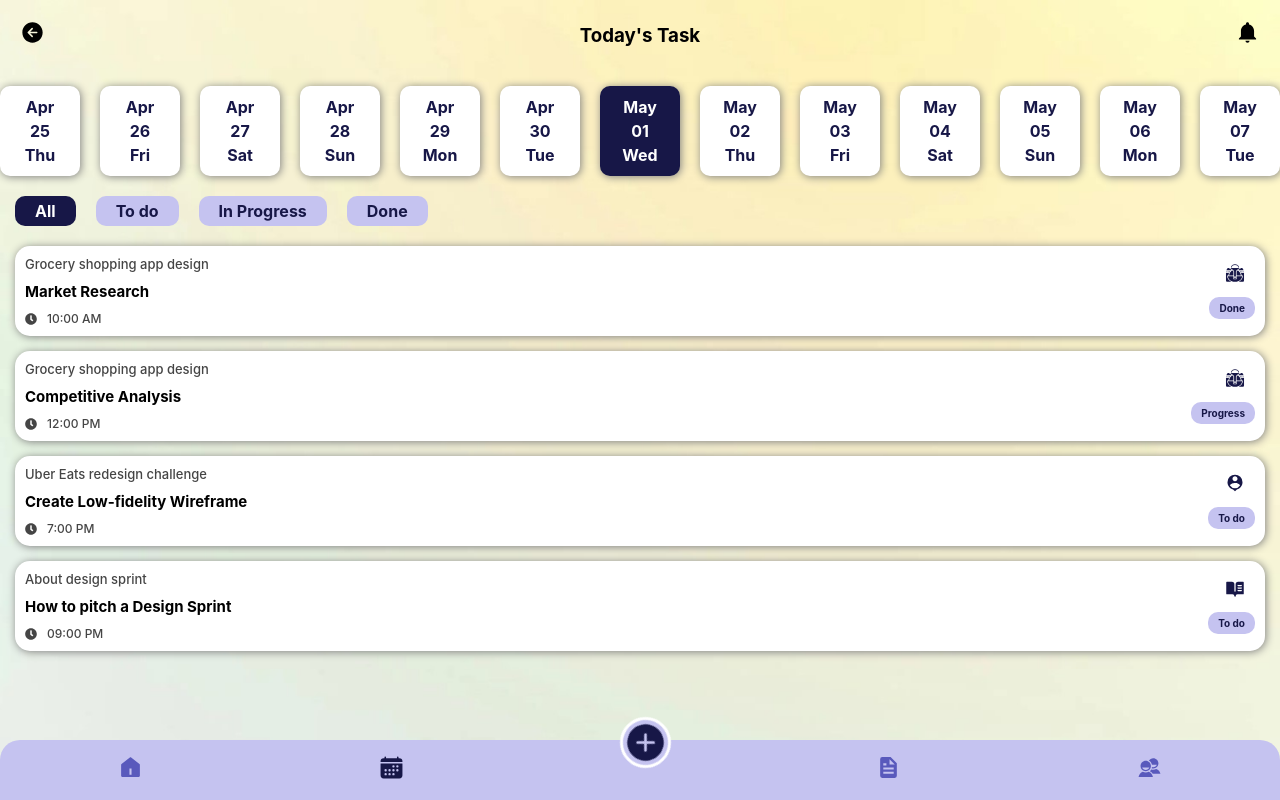
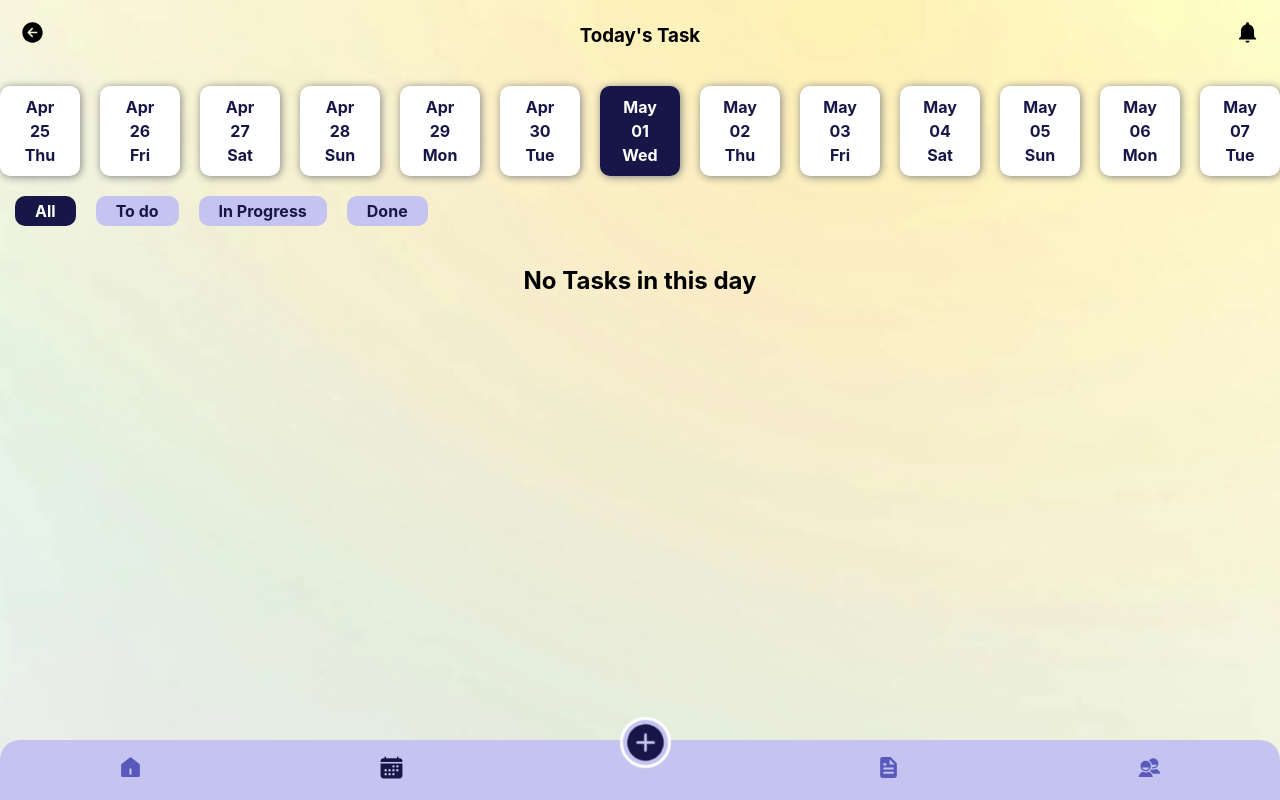
Before and after one commit to moulishankar6666/claw-frontend, a React (Create React App) app: page /schedule in a window 1280 px wide. Built offline with nearby package versions, Linux system fonts and the light colour scheme; a web font is replaced by a local one.

Commit message:
displsy projects day wise

```diff
--- a/src/components/AddNewTask/index.jsx
+++ b/src/components/AddNewTask/index.jsx
@@ -66,7 +66,7 @@ const AddNewTask = () => {
         }`,
         group: projectDetails.group,
         status: "To do",
-        date: projectDetails.startDate,
+        date: `${new Date(projectDetails.startDate)}`,
       });
       await setProjectDetails({ ...projectDetails, error: false });
       navigate("/schedule");
--- a/src/components/AppIntro/index.jsx
+++ b/src/components/AppIntro/index.jsx
@@ -10,7 +10,6 @@ const EntryPage = () => {
   const name = JSON.parse(localStorage.getItem("userDetails"));
 
   const clickStartBtn = () => {
-    console.log(name);
     if (name) {
       return navigate("/home");
     } else {
--- a/src/components/Schedule/StyledComponent.js
+++ b/src/components/Schedule/StyledComponent.js
@@ -156,4 +156,9 @@ export const TasksListContainer = styled.ul`
     color: #171747;
     margin-right: 10px;
   }
+
+  .no-task-msg {
+    text-align: center;
+    padding: 20px 0px;
+  }
 `;
--- a/src/components/Schedule/index.jsx
+++ b/src/components/Schedule/index.jsx
@@ -141,10 +141,17 @@ const ScheduleSection = () => {
     );
   };
 
+  const notasks = () => {
+    return <h1 className="no-task-msg">No Tasks in this day </h1>;
+  };
+
   const filterListItems =
     activeTab === "All"
       ? taskList
       : taskList.filter((each) => each.status === activeTab);
+  const dateWiseFilter = filterListItems.filter(
+    (each) => each.date.split(" ")[2] === activeDate
+  );
 
   return (
     <ScheduleSectionContainer>
@@ -185,7 +192,9 @@ const ScheduleSection = () => {
         </li>
       </FilterTasks>
       <TasksListContainer>
-        {filterListItems.map((each) => displayTaskItems(each))}
+        {dateWiseFilter.length === 0
+          ? dateWiseFilter.map((each) => displayTaskItems(each))
+          : notasks()}
       </TasksListContainer>
       <NavBar />
     </ScheduleSectionContainer>
```
